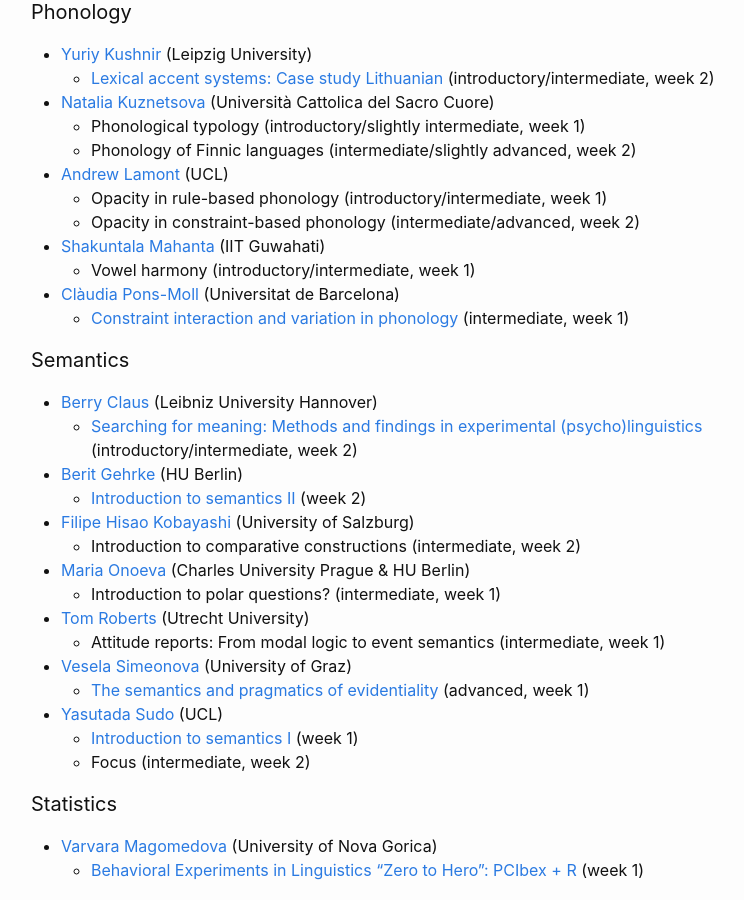
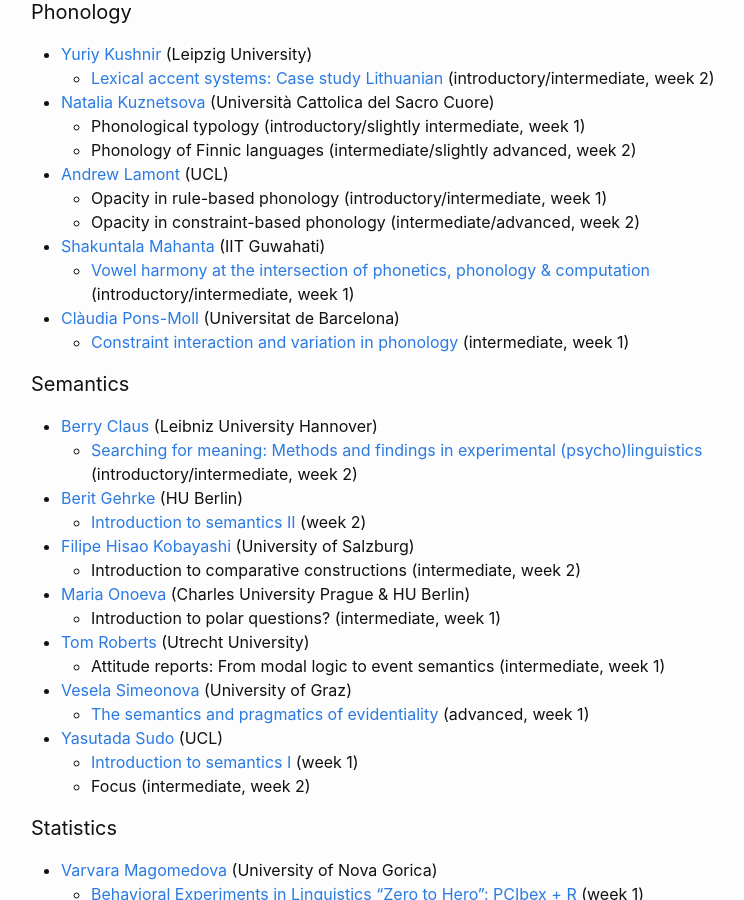
Before and after one commit to ovaschool/ovaschool.github.io, a Jekyll site: the page built from staticpages/ova2026-teachers.markdown, in a window 1280 px wide and 900 px high, scrolled down 353 px. Shown: the whole window, without its empty margins (239-983 px from the left). Built offline with Jekyll 4.4.1, drawn with Linux system fonts in a browser that asks for light colours.

Commit message:
Update ova2026-teachers.markdown

```diff
--- a/staticpages/ova2026-teachers.markdown
+++ b/staticpages/ova2026-teachers.markdown
@@ -24,7 +24,7 @@
   - Opacity in rule-based phonology (introductory/intermediate, week 1)
   - Opacity in constraint-based phonology (intermediate/advanced, week 2)
 - [Shakuntala Mahanta](https://www.iitg.ac.in/hss/faculty_page_profile.php?name=MzgvUVFIK2oydWpTaXFzNUJOUkExZz09) (IIT Guwahati)
-  - Vowel harmony (introductory/intermediate, week 1)
+  - [Vowel harmony at the intersection of phonetics, phonology & computation](https://ovaschool.github.io/ova2026-mahanta) (introductory/intermediate, week 1)
 - [Clàudia Pons-Moll](https://stel.ub.edu/filologiacatalana/directori-organitzatiu/claudia-pons-moll) (Universitat de Barcelona)
   - [Constraint interaction and variation in phonology](https://ovaschool.github.io/ova2026-ponsmoll) (intermediate, week 1)
 
```
